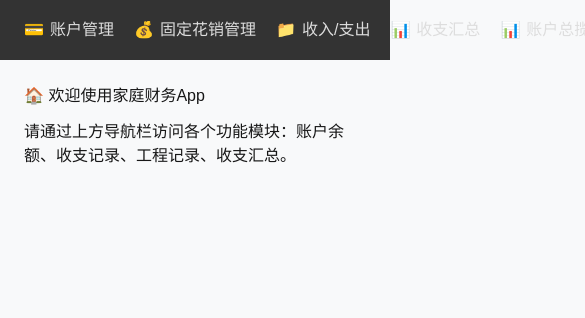
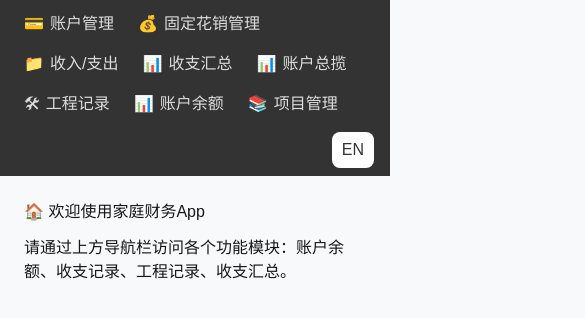
Before and after one commit to jack-li-codes/family-finance-app, a Next.js app: page / in a window 390 px wide. Shown: the top 318 px of the page, 585 px wide, since content can reach past the window. Built offline with nearby package versions, Linux system fonts and the light colour scheme.

Commit message:
tweak layout for mobile nav & table

```diff
--- /dev/null
+++ b/app/TopNav.tsx
@@ -0,0 +1,65 @@
+// app/TopNav.tsx
+"use client";
+
+import Link from "next/link";
+import { usePathname, useRouter } from "next/navigation";
+
+const NAV_ITEMS = [
+  { href: "/accounts", label: "账户管理" },
+  { href: "/fixed-expenses", label: "固定花销管理" },
+  { href: "/transactions", label: "收入/支出" },
+  { href: "/summary", label: "收支汇总" },
+  { href: "/account-overview", label: "账户总揽" },
+  { href: "/worklog", label: "工程记录" },
+  { href: "/balance", label: "账户余额" },
+  { href: "/projects", label: "项目管理" },
+];
+
+export function TopNav() {
+  const pathname = usePathname();
+  const router = useRouter();
+
+  // 当前在哪个 tab，用于高亮 & select 选中
+  const active =
+    NAV_ITEMS.find((item) =>
+      pathname === "/" ? item.href === "/accounts" : pathname.startsWith(item.href)
+    )?.href ?? "";
+
+  return (
+    <header className="top-nav-wrapper">
+      {/* 桌面端导航 */}
+      <nav className="top-nav-desktop">
+        {NAV_ITEMS.map((item) => (
+          <Link
+            key={item.href}
+            href={item.href}
+            className={
+              "top-nav-item" + (active === item.href ? " top-nav-item-active" : "")
+            }
+          >
+            {item.label}
+          </Link>
+        ))}
+      </nav>
+
+      {/* 手机端导航：下拉选择 */}
+      <div className="top-nav-mobile">
+        <select
+          value={active}
+          onChange={(e) => {
+            if (e.target.value) {
+              router.push(e.target.value);
+            }
+          }}
+        >
+          <option value="">请选择页面</option>
+          {NAV_ITEMS.map((item) => (
+            <option key={item.href} value={item.href}>
+              {item.label}
+            </option>
+          ))}
+        </select>
+      </div>
+    </header>
+  );
+}
--- a/app/layout.tsx
+++ b/app/layout.tsx
@@ -37,10 +37,21 @@ function Nav() {
     <nav
       style={{
         display: "flex",
-        gap: 20,
-        padding: "12px 24px",
+        flexWrap: "wrap",         // ✅ 允许整条导航换行（适配手机）
+        alignItems: "center",
+        padding: "8px 16px",
         backgroundColor: "#333",
-        alignItems: "center",
+        gap: 8,
+        boxSizing: "border-box",
+      }}
+    >
+      {/* 左侧：导航 tab 区域 */}
+      <div
+        style={{
+          display: "flex",
+          flexWrap: "wrap",       // ✅ tab 自己也可以换行
+          gap: 8,
+          flex: "1 1 auto",
         }}
       >
         {navItems.map((item) => {
@@ -50,12 +61,15 @@ function Nav() {
               key={item.href}
               href={item.href}
               style={{
-              color: active ? "#fff" : "#ddd",
-              textDecoration: active ? "underline" : "none",
                 display: "inline-flex",
                 alignItems: "center",
                 gap: 6,
+                padding: "4px 8px",
+                borderRadius: 4,
                 whiteSpace: "nowrap",
+                textDecoration: active ? "underline" : "none",
+                color: active ? "#fff" : "#ddd",
+                backgroundColor: active ? "#444" : "transparent",
               }}
             >
               <span aria-hidden>{item.icon}</span>
@@ -63,8 +77,15 @@ function Nav() {
             </Link>
           );
         })}
+      </div>
 
-      <div style={{ marginLeft: "auto" }}>
+      {/* 右侧：语言切换按钮 */}
+      <div
+        style={{
+          marginLeft: "auto",
+          marginTop: 4,           // 手机端换到第二行时，看起来更自然
+        }}
+      >
         <button
           onClick={() => setLang(lang === "zh" ? "en" : "zh")}
           style={{
@@ -88,7 +109,13 @@ function Nav() {
 export default function RootLayout({ children }: { children: React.ReactNode }) {
   return (
     <html lang="en">
-      <body style={{ margin: 0, fontFamily: "sans-serif", backgroundColor: "#f8f9fa" }}>
+      <body
+        style={{
+          margin: 0,
+          fontFamily: "sans-serif",
+          backgroundColor: "#f8f9fa",
+        }}
+      >
         <LangProvider>
           <LangSetter />
           <Nav />
```
Lines whose indentation alone changed are shown as unchanged.
